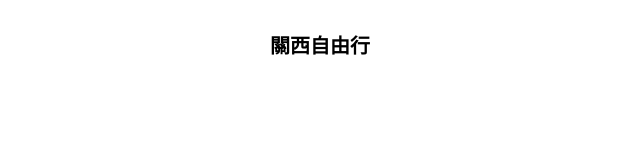
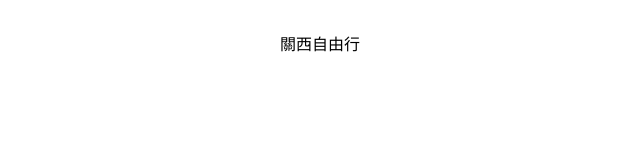
Before and after one commit to wintersprouter/kyoto-osaka-tour, a React (Vite) app: page / in a window 1280 px wide. Shown: the top 160 px of the page, without its empty margins (320-960 px from the left). Built offline with nearby package versions, Linux system fonts and the light colour scheme.

Commit message:
Remove unused dependencies and add "daisyui" plugin

```diff
--- a/package.json
+++ b/package.json
@@ -10,8 +10,6 @@
     "preview": "vite preview"
   },
   "dependencies": {
-    "flowbite": "^2.2.1",
-    "flowbite-react": "^0.7.2",
     "react": "^18.2.0",
     "react-dom": "^18.2.0"
   },
@@ -20,6 +18,7 @@
     "@types/react-dom": "^18.2.17",
     "@vitejs/plugin-react": "^4.2.1",
     "autoprefixer": "^10.4.17",
+    "daisyui": "^4.6.0",
     "eslint": "^8.55.0",
     "eslint-plugin-react": "^7.33.2",
     "eslint-plugin-react-hooks": "^4.6.0",
--- a/tailwind.config.js
+++ b/tailwind.config.js
@@ -1,30 +1,8 @@
 /** @type {import('tailwindcss').Config} */
 export default {
-  content: [
-    "./index.html",
-    "./src/**/*.{js,ts,jsx,tsx,'node_modules/flowbite-react/lib/esm/**/*.js'}",
-  ],
-  // make sure to safelist these classes when using purge
-  safelist: [
-    "w-64",
-    "w-1/2",
-    "rounded-l-lg",
-    "rounded-r-lg",
-    "bg-gray-200",
-    "grid-cols-4",
-    "grid-cols-7",
-    "h-6",
-    "leading-6",
-    "h-9",
-    "leading-9",
-    "shadow-lg",
-  ],
-
-  // enable dark mode via class strategy
-  darkMode: "class",
-
+  content: ["./index.html", "./src/**/*.{js,ts,jsx,tsx,"],
   theme: {
     extend: {},
   },
-  plugins: [import("flowbite/plugin")],
+  plugins: [import("daisyui")],
 };
```
Also changed, not shown: 1 other file (tests, documents, lock files or other folders).
